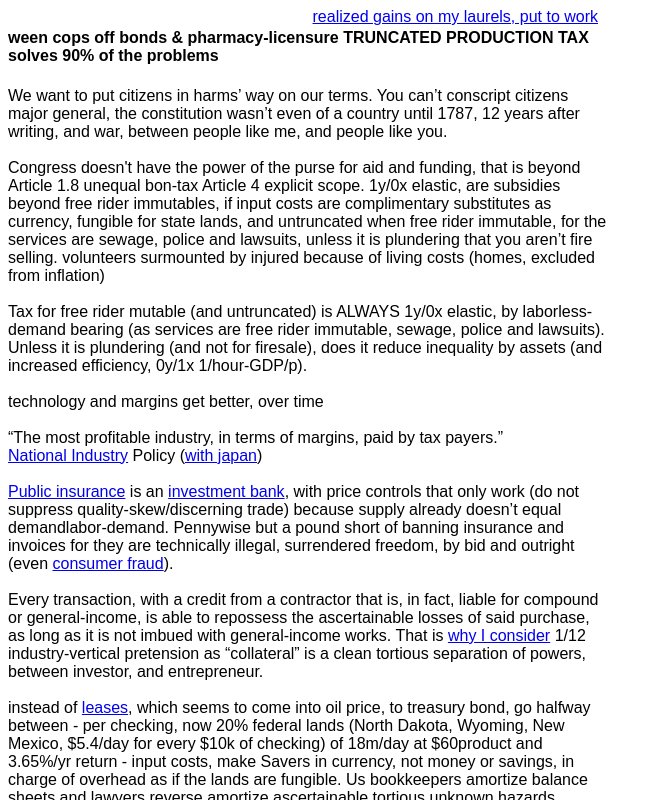
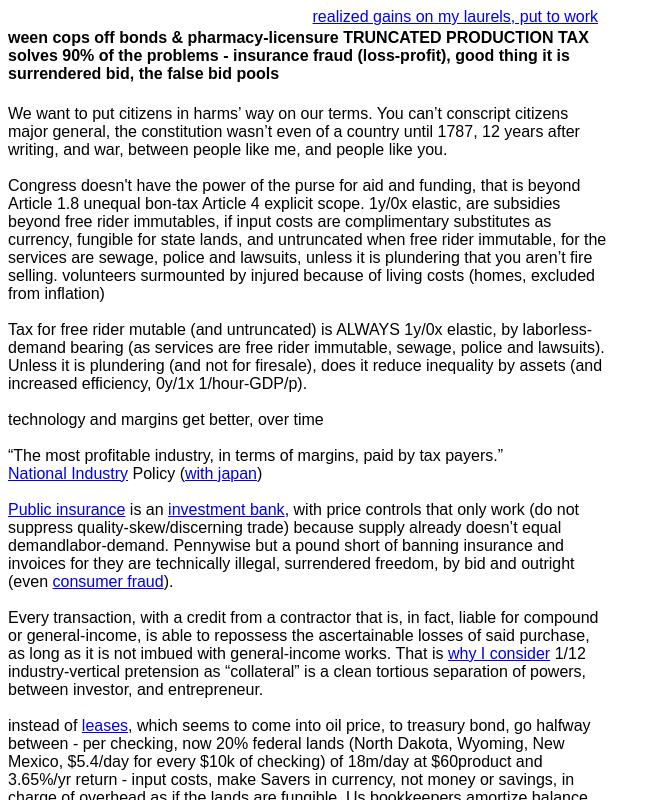
Before and after one commit to NickCarducci/analsolutions.net, a React (Create React App) app: page / in a window 1280 px wide. Shown: the top 800 px of the page, without its empty margins (0-661 px from the left). Built offline with nearby package versions, Linux system fonts and the light colour scheme; a web font is replaced by a local one.

Commit message:
Update App.js

```diff
--- a/src/App.js
+++ b/src/App.js
@@ -131,7 +131,8 @@ export default class App extends React.Component {
         </a>
         <h4>
           ween cops off bonds & pharmacy-licensure TRUNCATED PRODUCTION TAX
-          solves 90% of the problems
+          solves 90% of the problems - insurance fraud (loss-profit), good thing
+          it is surrendered bid, the false bid pools
         </h4>
         We want to put citizens in harms’ way on our terms. You can’t conscript
         citizens major general, the constitution wasn’t even of a country until
```
